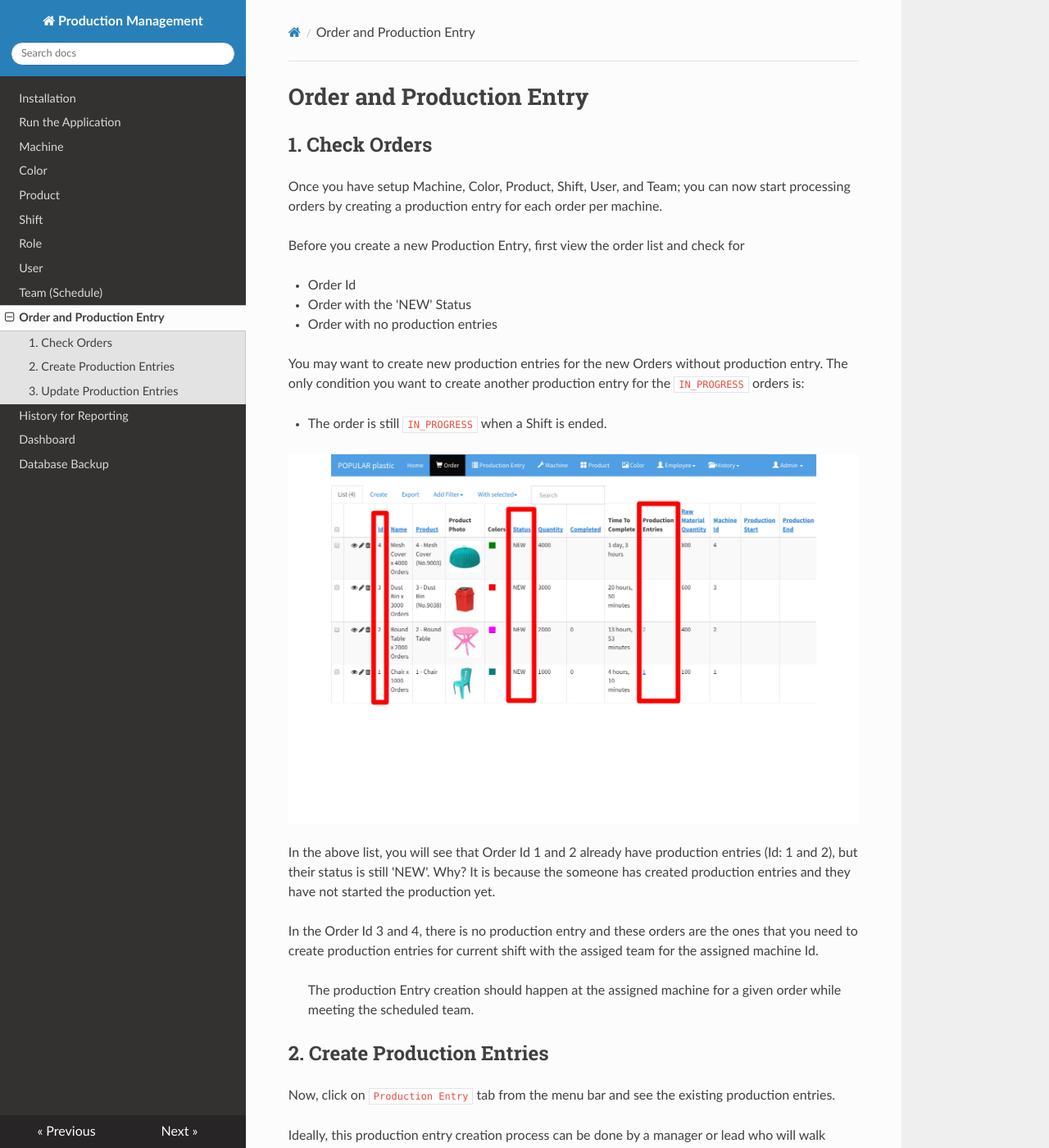
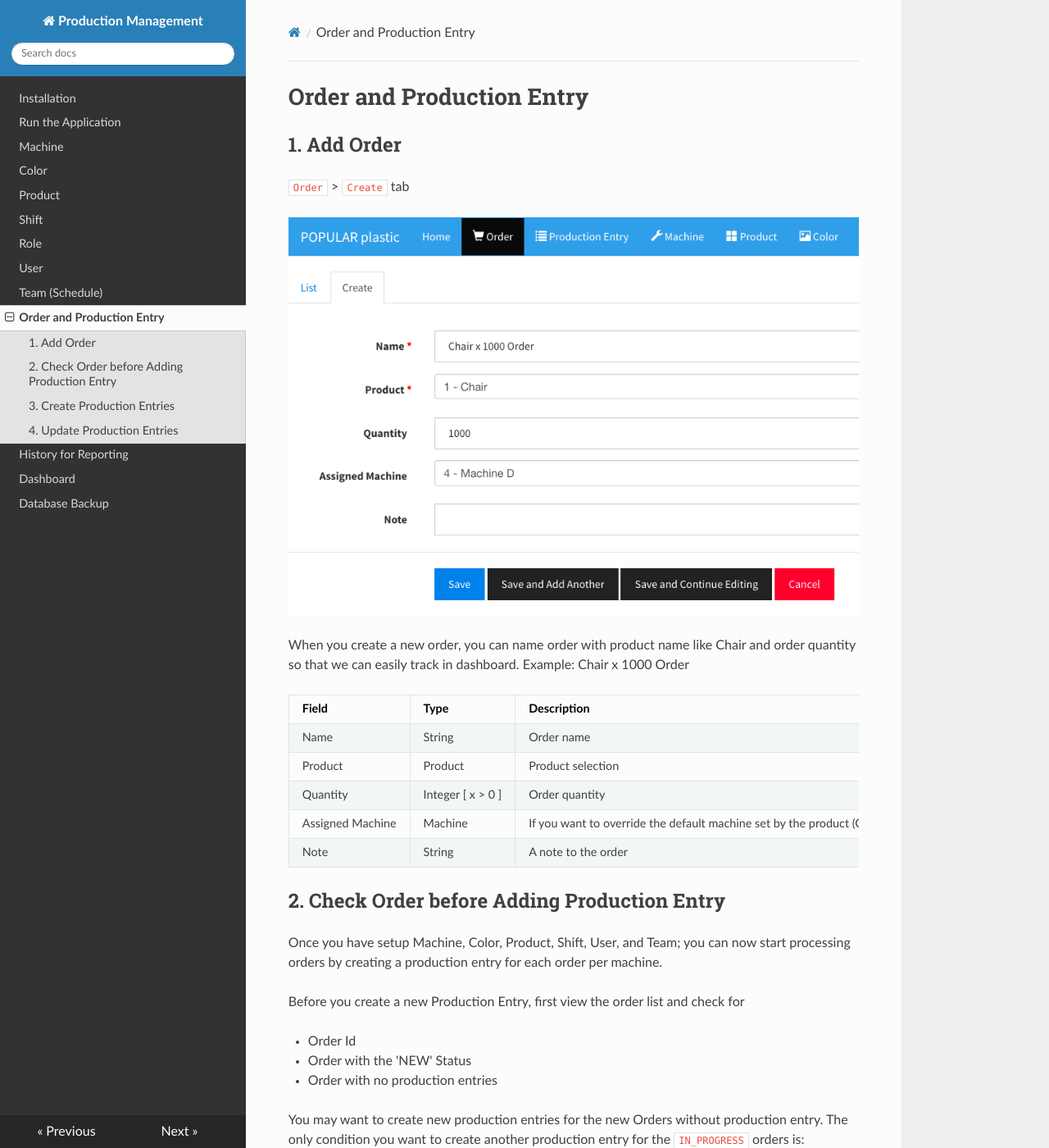
Before and after one commit to sithu/cedar-doc, an MkDocs documentation site: the page built from docs/order.md, in a window 1280 px wide and 1400 px high. Shown: the whole window at 82% size. Built offline with MkDocs 1.6.1, drawn with Linux system fonts in a browser that asks for light colours; nearby versions of some CDN libraries; old or Windows-style settings are respelled for this version of MkDocs; some of the changed text lies outside the part shown.

Commit message:
add order

```diff
--- a/docs/order.md
+++ b/docs/order.md
@@ -1,6 +1,23 @@
 # Order and Production Entry
 
-## 1. Check Orders
+## 1. Add Order
+
+`Order` > `Create` tab
+
+![](img/add-order.png)
+
+When you create a new order, you can name order with product name like Chair and order quantity so that we can easily track in dashboard. Example: Chair x 1000 Order
+
+| Field | Type | Description
+|-------|------|-----------
+| Name | String | Order name
+| Product | Product | Product selection
+| Quantity | Integer [ x > 0 ] | Order quantity
+| Assigned Machine | Machine | If you want to override the default machine set by the product (Create Product), you can assign any machine. The default machine from product will be used if you leave it as blank.
+| Note | String | A note to the order
+
+
+## 2. Check Order before Adding Production Entry
 Once you have setup Machine, Color, Product, Shift, User, and Team; you can now start processing orders by creating a production entry for each order per machine.
 
 Before you create a new Production Entry, first view the order list and check for
@@ -48,7 +65,7 @@ Repeat the same steps for all the orders that you want to process for the curren
 [Create Order Video](https://player.vimeo.com/video/225953269)
 
 
-## 3. Update Production Entries
+## 4. Update Production Entries
 
 Before you update a production entry, check `Remaning` count first. Click edit button :black_nib: on the production entry that you are going to update.
 
```
Also changed, not shown: other parts of docs/order.md (+1 -1 lines), docs/team.md (+4 -4 lines), docs/img/add-order.png (added), site/img/add-order.png (added), site/index.html, site/mkdocs/search_index.json, site/order/index.html, site/team/index.html.
